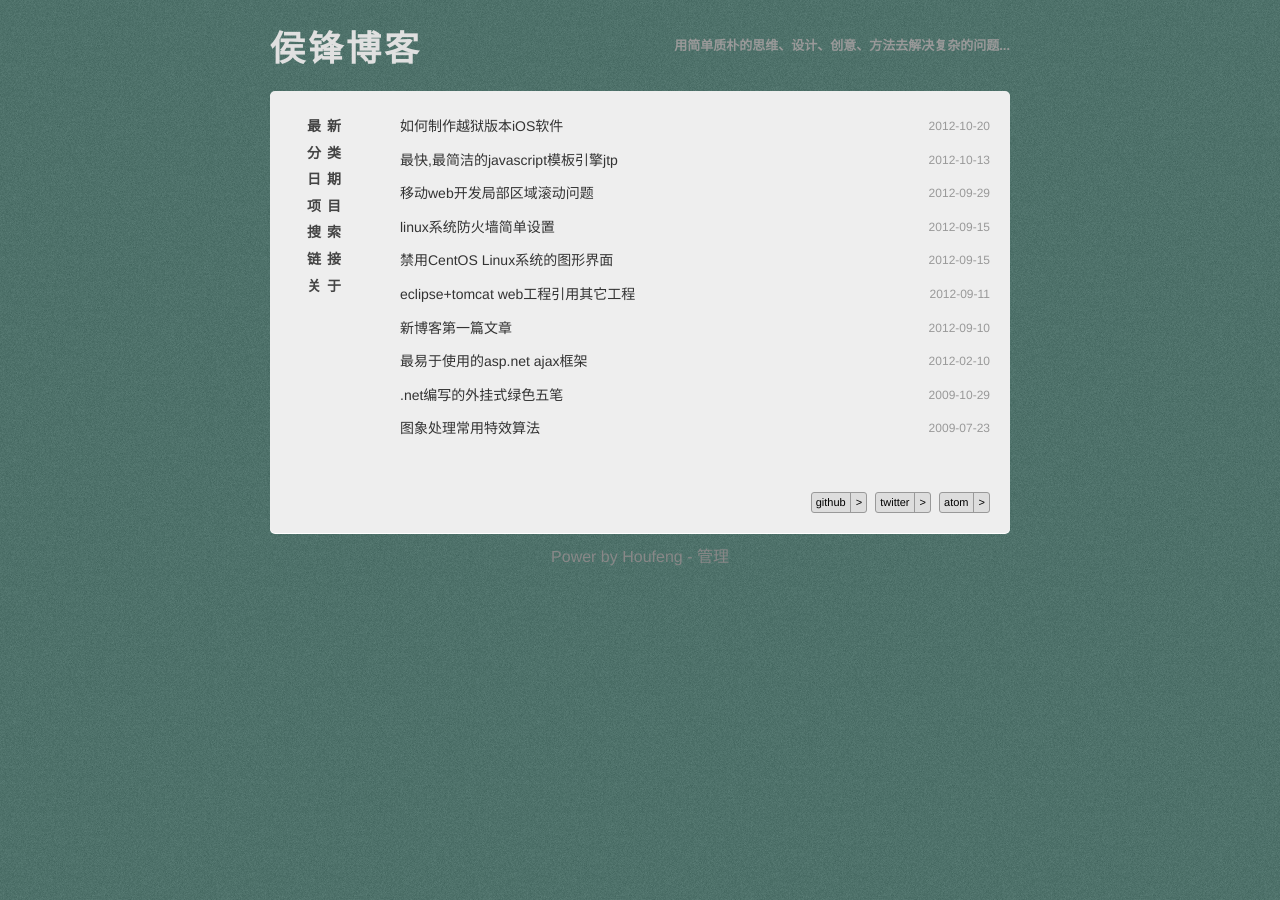
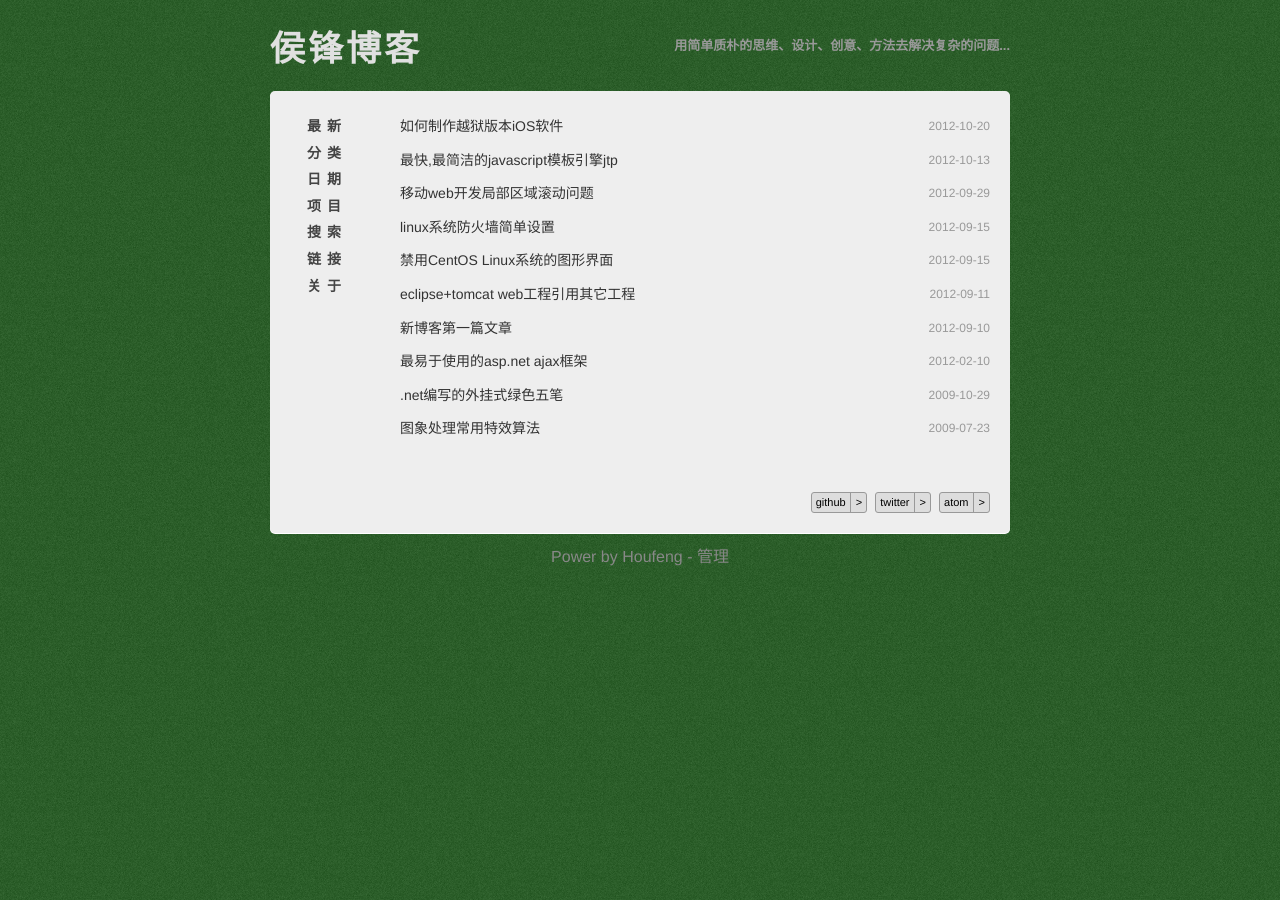
Before and after one commit to Houfeng/houfeng.github.com, a Jekyll site: the page built from index.html, in a window 1280 px wide. Built offline with Jekyll 4.4.1, drawn with Linux system fonts in a browser that asks for light colours; Markdown is read by kramdown in place of the engine named in the settings; comment, search, counter and statistics services are not loaded.

Commit message:
background

```diff
--- a/styles/style.css
+++ b/styles/style.css
@@ -36,7 +36,7 @@
 }
 body {
 	background-attachment:fixed;
-	background: #4A766E url(../images/bg-5.png);
+	background: #215E21 url(../images/bg-5.png);
 	/*background-position:center center;*/
 	font-family:"Helvetica Neue",Helvetica,微软雅黑,Verdana,Arial,sans-serif;
 }
```
